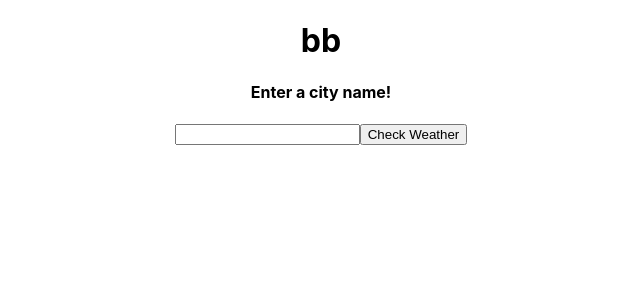
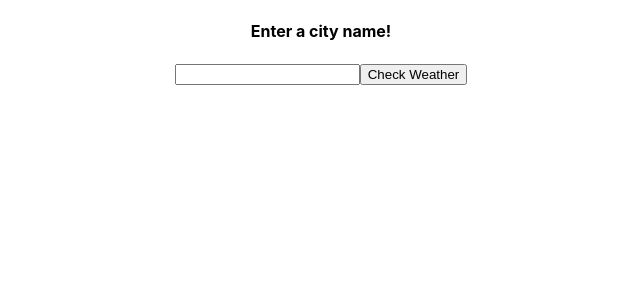
Before and after one commit to MackZumarraga/weather-app, a React (Create React App) app: page / in a window 1280 px wide. Shown: the top 300 px of the page, without its empty margins (319-959 px from the left). Built offline with nearby package versions, Linux system fonts and the light colour scheme; no server answers.

Commit message:
pre changes - able to request for two cities but overwriting

```diff
--- a/src/components/Body.jsx
+++ b/src/components/Body.jsx
@@ -23,7 +23,8 @@ function Example() {
   }, [cities, dispatch]);
 
   const reduxState = useSelector((state) => state)
-  console.log(reduxState)
+  console.log(reduxState.weather.weatherData)
+  // console.log(`reduxState ${Object.keys(reduxState.weather.weatherData)}`)
 
   // useEffect(() => {
   //   async function fetchData() {
@@ -56,7 +57,8 @@ function Example() {
 
   return (
     <div>
-      <h1>{reduxState.weather.weatherData ? reduxState.weather.weatherData.location ? reduxState.weather.weatherData.location.name : "aa" : "bb" }</h1>
+      {/* <h1>{reduxState.weather.weatherData ? reduxState.weather.weatherData.location ? reduxState.weather.weatherData.location.name : "aa" : "bb" }</h1> */}
+      <h1>{reduxState.weather.weatherData ? reduxState.weather.weatherData.location.name : "" }</h1>
       {/* <h1>{reduxState ? "something" : "undefined"}</h1> */}
       <h4>Enter a city name!</h4>
       <form onSubmit={handleCheck}>
```
